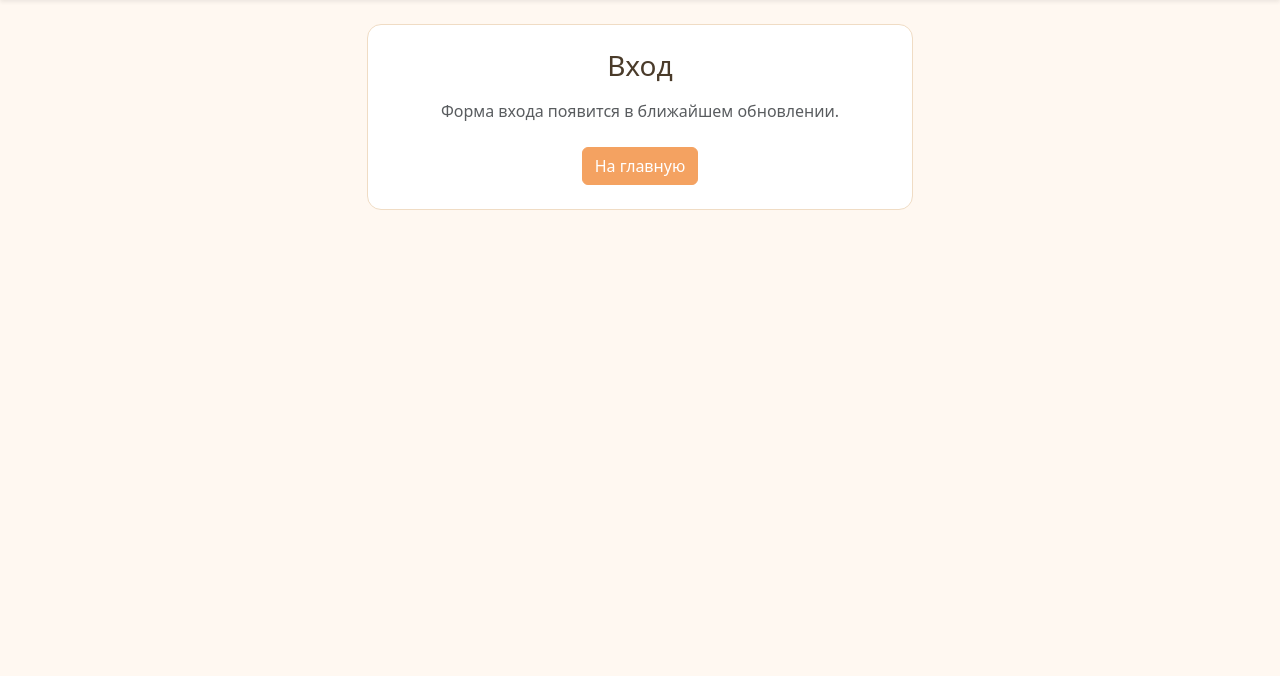
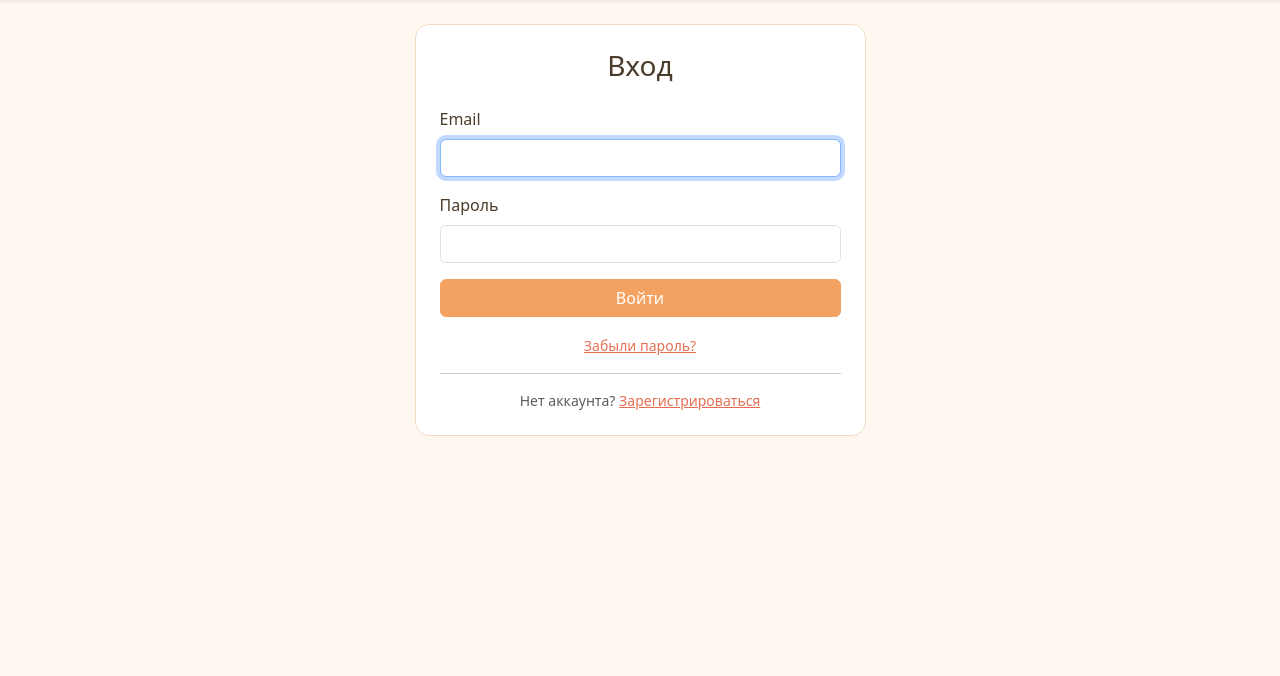
Before and after one commit to BiPwL/dentistry, a PHP site: page /login.php in a window 1280 px wide. Shown: the part 63-739 px from the top of the page. Run offline with PHP 8.4, Linux system fonts and the light colour scheme.

Commit message:
feat: login form with CSRF and password verify

```diff
--- a/login.php
+++ b/login.php
@@ -1,17 +1,72 @@
 <?php
 require_once __DIR__ . '/config.php';
+require_once __DIR__ . '/lib/db.php';
+require_once __DIR__ . '/lib/session.php';
+require_once __DIR__ . '/lib/csrf.php';
 require_once __DIR__ . '/lib/sanitize.php';
+require_once __DIR__ . '/lib/auth.php';
+
+// Если уже залогинен — на профиль
+if (Auth::isAuthenticated()) {
+    header('Location: /profile.php');
+    exit;
+}
 
 $_pageTitle = 'Вход';
+$error = null;
+$email = '';
+
+if ($_SERVER['REQUEST_METHOD'] === 'POST') {
+    Csrf::requireValid();
+    $email    = trim((string) ($_POST['email'] ?? ''));
+    $password =        (string) ($_POST['password'] ?? '');
+
+    if ($email === '' || $password === '') {
+        $error = 'Заполните email и пароль.';
+    } else {
+        $row = DB::one('SELECT id, password_hash FROM user WHERE email = :e', ['e' => $email]);
+        if ($row !== null && password_verify($password, $row['password_hash'])) {
+            Session::login((int) $row['id']);
+            header('Location: /profile.php');
+            exit;
+        }
+        $error = 'Неверный email или пароль.';
+    }
+}
+
 require __DIR__ . '/templates/header.php';
 ?>
 
 <div class="row justify-content-center">
-    <div class="col-md-6">
-        <div class="clinic-card p-4 text-center">
-            <h1 class="h3 mb-3">Вход</h1>
-            <p class="text-muted">Форма входа появится в ближайшем обновлении.</p>
-            <a href="/" class="btn btn-orange mt-2">На главную</a>
+    <div class="col-md-5">
+        <div class="clinic-card p-4">
+            <h1 class="h3 mb-4 text-center">Вход</h1>
+
+            <?php if ($error !== null): ?>
+                <div class="alert alert-danger"><?= h($error) ?></div>
+            <?php endif; ?>
+
+            <form method="post" novalidate>
+                <?= Csrf::field() ?>
+                <div class="mb-3">
+                    <label class="form-label">Email</label>
+                    <input type="email" name="email" class="form-control" required autofocus
+                           value="<?= h($email) ?>">
+                </div>
+                <div class="mb-3">
+                    <label class="form-label">Пароль</label>
+                    <input type="password" name="password" class="form-control" required>
+                </div>
+                <button type="submit" class="btn btn-orange w-100">Войти</button>
+            </form>
+
+            <div class="text-center mt-3">
+                <a href="/password_reset.php" class="small">Забыли пароль?</a>
+            </div>
+            <hr>
+            <div class="text-center small text-muted">
+                Нет аккаунта? <a href="/register.php">Зарегистрироваться</a>
+            </div>
         </div>
     </div>
 </div>
```
